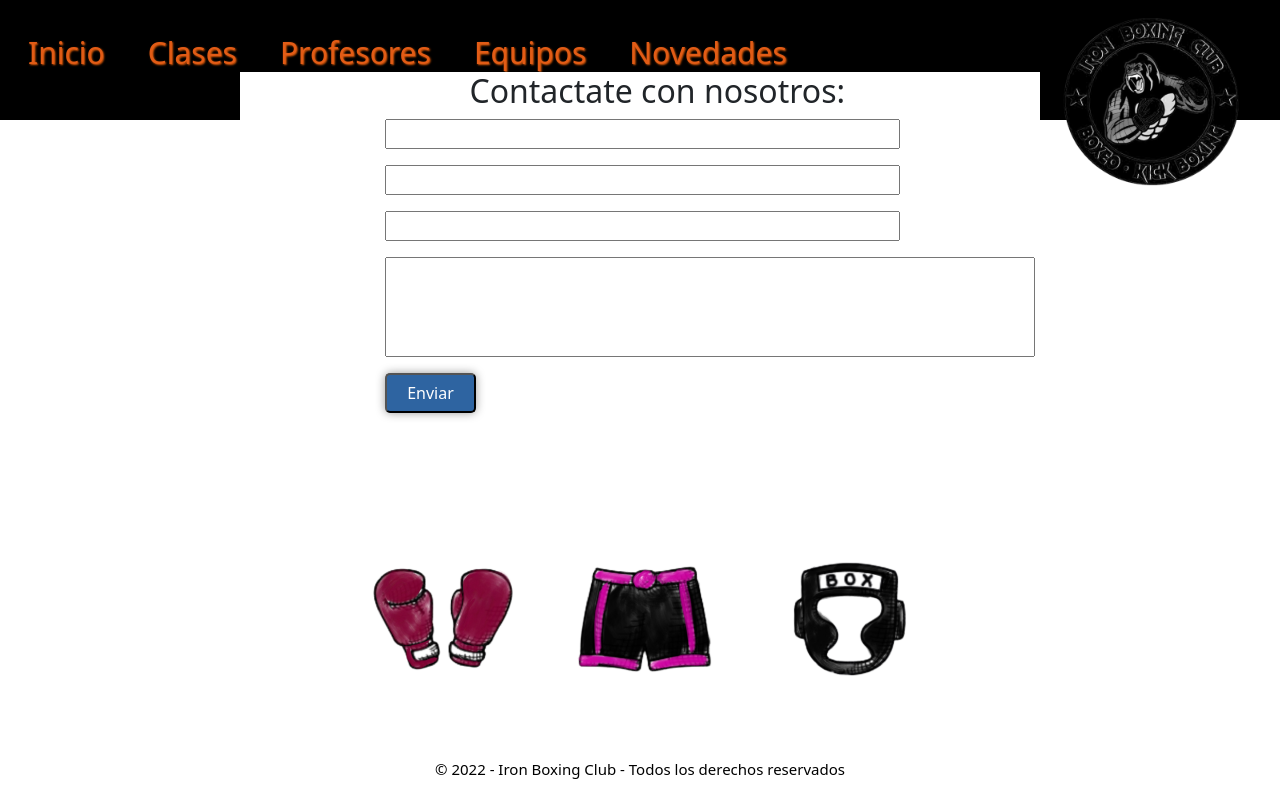
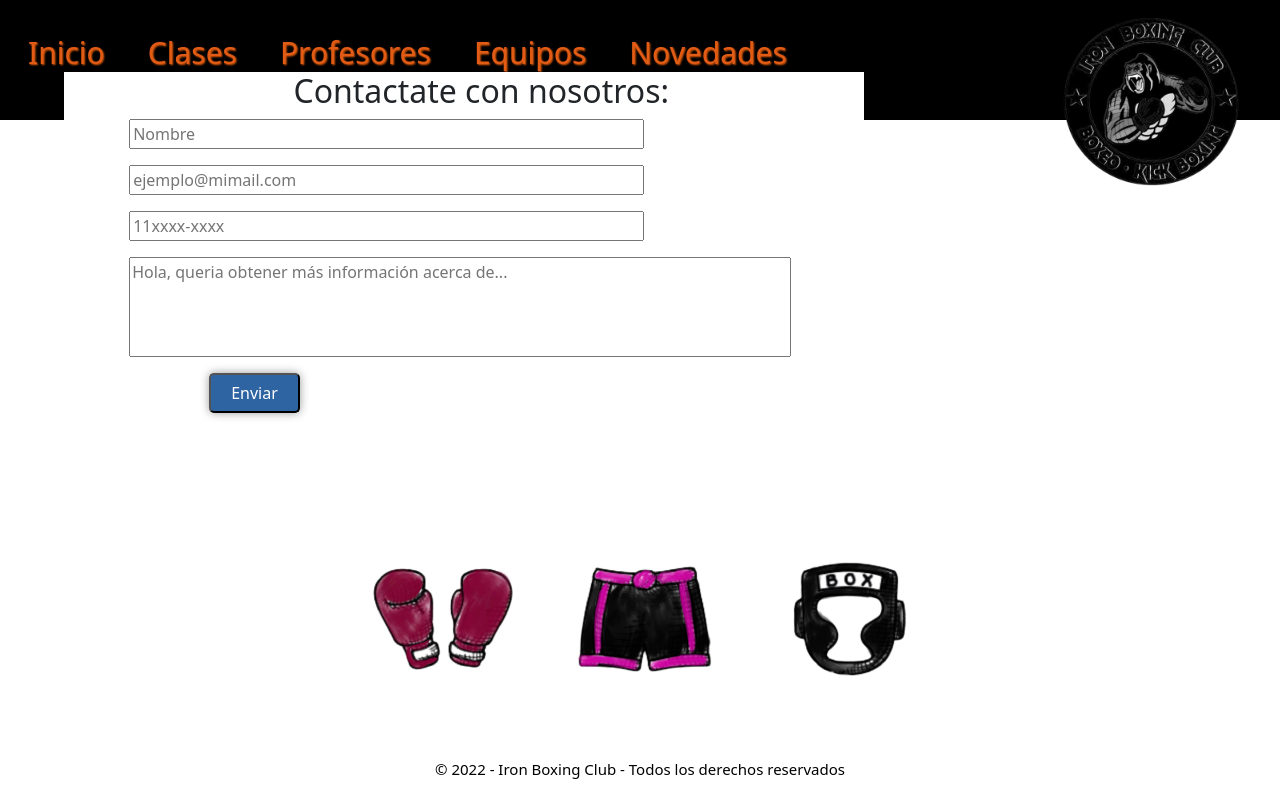
Before and after one commit to RodriMarco/ProyectofinalRJS, a React (Create React App) app: page /Consultas in a window 1280 px wide. Built offline with nearby package versions, Linux system fonts and the light colour scheme.

Commit message:
Continuamos con las modificaciones esteticas del front

```diff
--- a/src/pages/ConsultasPage.js
+++ b/src/pages/ConsultasPage.js
@@ -42,20 +42,16 @@ const ConsultasPage = (props) => {
                 <h2>Contactate con nosotros:</h2>
                 <form className='formulario' onSubmit={handleSubmit}>
                     <p>
-                        <label for="nombre" placeholder='Nombre'></label>
-                        <input type="text" name="nombre" value={formData.nombre} onChange={handleChange} />
+                        <input type="text" name="nombre" placeholder='Nombre' value={formData.nombre} onChange={handleChange} />
                     </p>
                     <p>
-                        <label for="email" placeholder='ejemplo@mimail.com'></label>
-                        <input type="text" name="email" value={formData.email} onChange={handleChange} />
+                        <input type="text" name="email" placeholder='ejemplo@mimail.com' value={formData.email} onChange={handleChange} />
                     </p>
                     <p>
-                        <label for="telefono" placeholder='11xxxx-xxxx'></label>
-                        <input type="text" name="telefono" value={formData.telefono} onChange={handleChange} />
+                        <input type="text" name="telefono"  placeholder='11xxxx-xxxx' value={formData.telefono} onChange={handleChange} />
                     </p>
                     <p>
-                        <label for="mensaje" placeholder='Hola, queria obtener más información acerca de...'></label>
-                        <textarea name="mensaje" value={formData.mensaje} onChange={handleChange} cols="30" rows="10"></textarea>
+                        <textarea name="mensaje" placeholder='Hola, queria obtener más información acerca de...' value={formData.mensaje} onChange={handleChange} cols="30" rows="10"></textarea>
                     </p>
                     {sending ? <p>Enviando ...</p> : null}
                     {msg ? <p>{msg}</p> : null}
--- a/src/styles/components/pages/ConsultasPage.css
+++ b/src/styles/components/pages/ConsultasPage.css
@@ -2,7 +2,6 @@
     display: flex;
     flex-direction: column;
     justify-content: center;
-    align-items: center;
     margin: 5%;
     height: 500px;
 }
```
